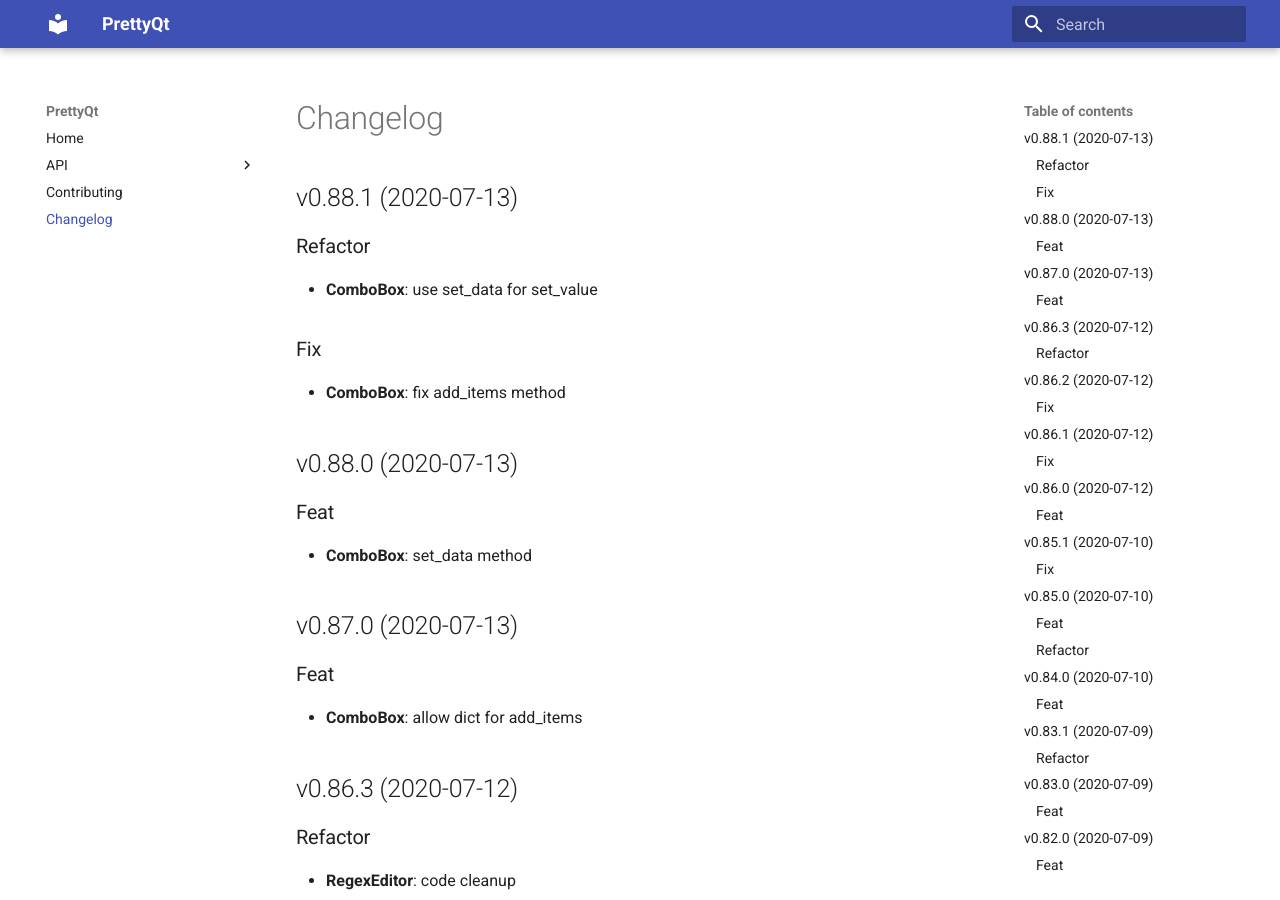
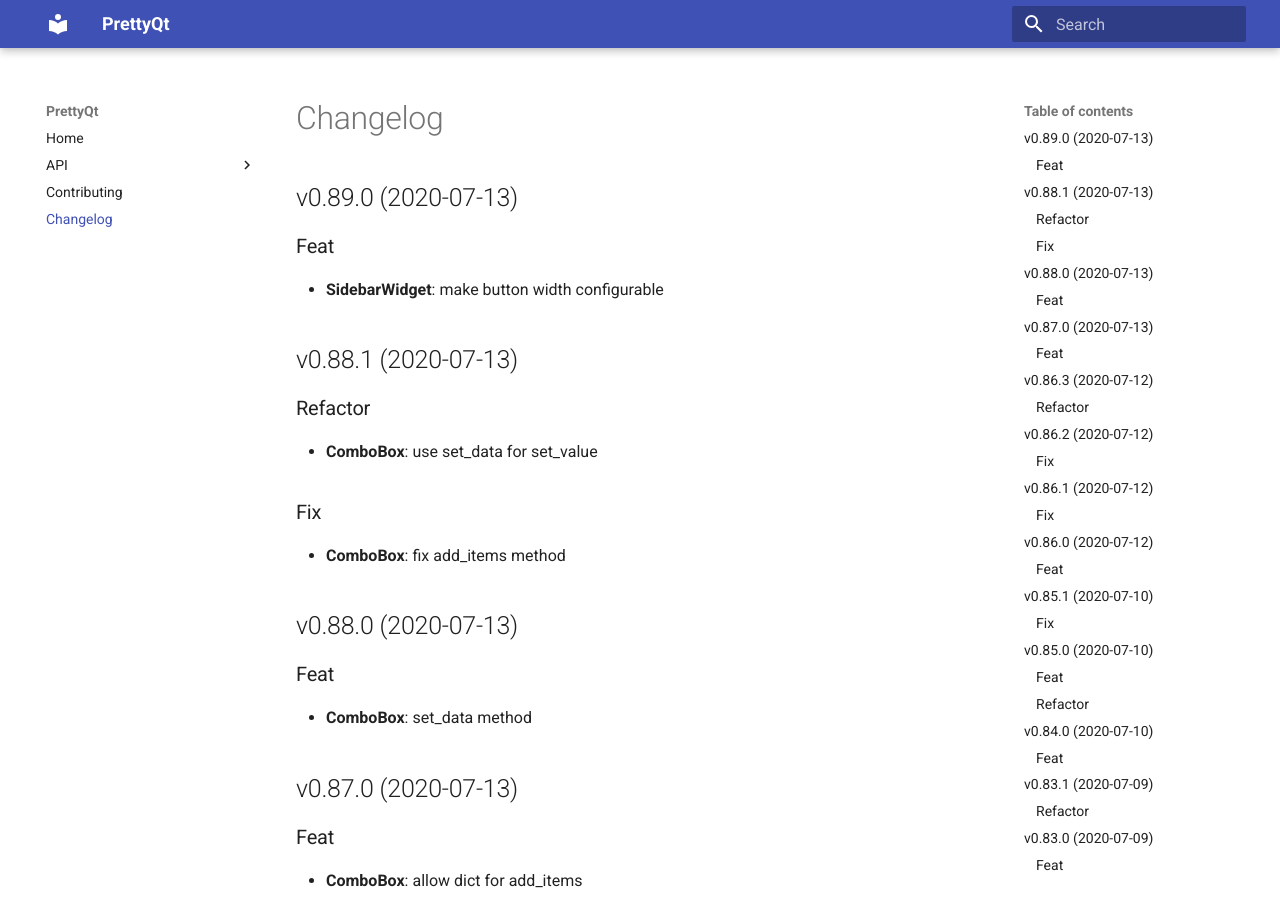
Before and after one commit to phil65/PrettyQt, an MkDocs documentation site: the page built from docs/changelog.md, in a window 1280 px wide and 900 px high. Built offline with MkDocs 1.6.1 and Material for MkDocs 9.7.7, drawn with Linux system fonts in a browser that asks for light colours.

Commit message:
bump: version 0.88.1 → 0.89.0

```diff
--- a/docs/changelog.md
+++ b/docs/changelog.md
@@ -1,3 +1,9 @@
+## v0.89.0 (2020-07-13)
+
+### Feat
+
+- **SidebarWidget**: make button width configurable
+
 ## v0.88.1 (2020-07-13)
 
 ### Refactor
--- a/prettyqt/__init__.py
+++ b/prettyqt/__init__.py
@@ -4,7 +4,7 @@
 
 __author__ = """Philipp Temminghoff"""
 __email__ = "phil65@kodi.tv"
-__version__ = "0.88.1"
+__version__ = "0.89.0"
 
 
 __all__ = [
--- a/pyproject.toml
+++ b/pyproject.toml
@@ -1,6 +1,6 @@
 [tool.poetry]
 name = "PrettyQt"
-version = "0.88.1"
+version = "0.89.0"
 description = "A pythonic layer on top of qtpy"
 readme = 'docs/index.md'
 repository = "https://github.com/phil65/prettyqt"
@@ -123,7 +123,7 @@ exclude = '''
 '''
 [tool.commitizen]
 name = "cz_conventional_commits"
-version = "0.88.1"
+version = "0.89.0"
 tag_format = "v$version"
 version_files = [
     "prettyqt/__init__.py:__version__",
--- a/setup.py
+++ b/setup.py
@@ -40,6 +40,6 @@ setup(
     packages=find_packages(),
     test_suite="tests",
     url="https://github.com/phil65/prettyqt",
-    version="0.88.1",
+    version="0.89.0",
     zip_safe=False,
 )
```
Also changed, not shown: CHANGELOG.md (+6 -0 lines).
